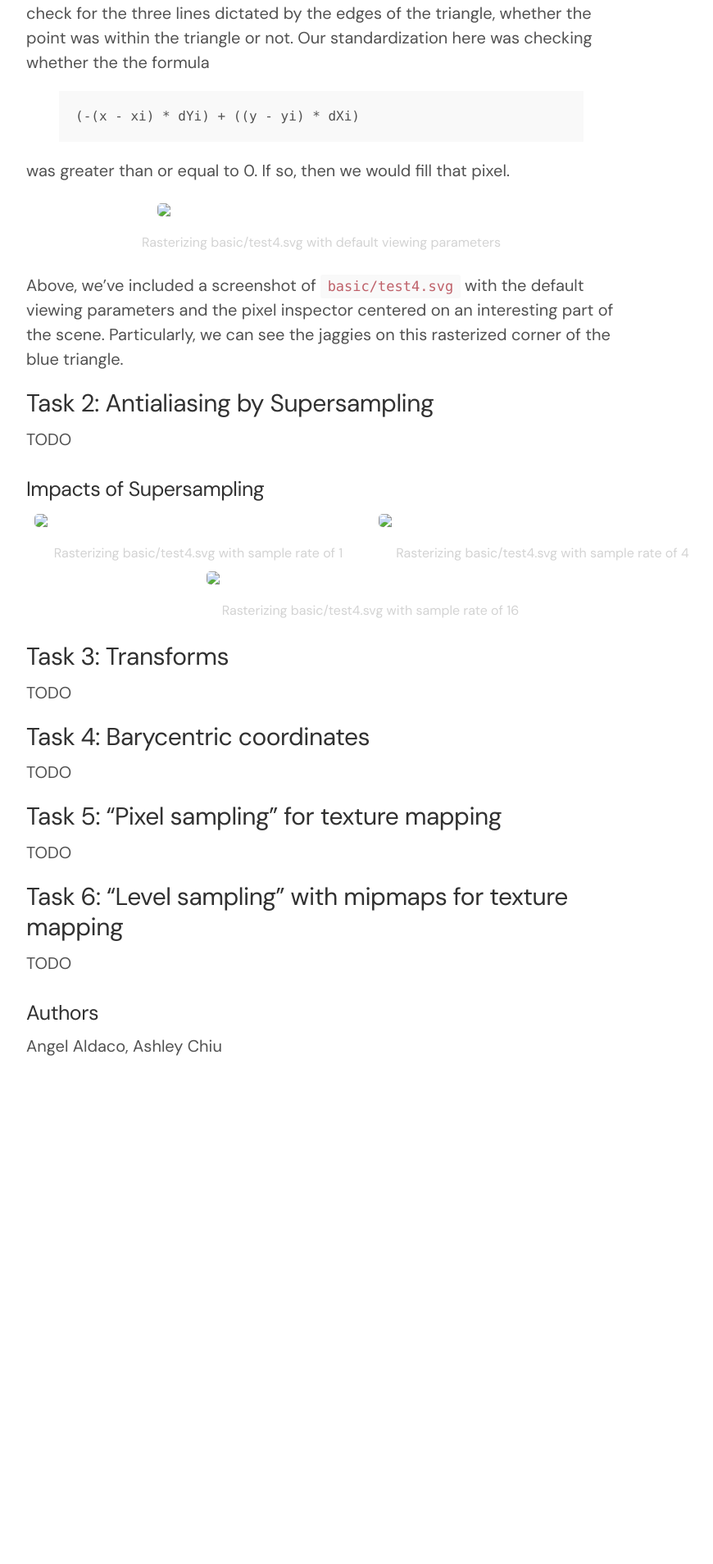
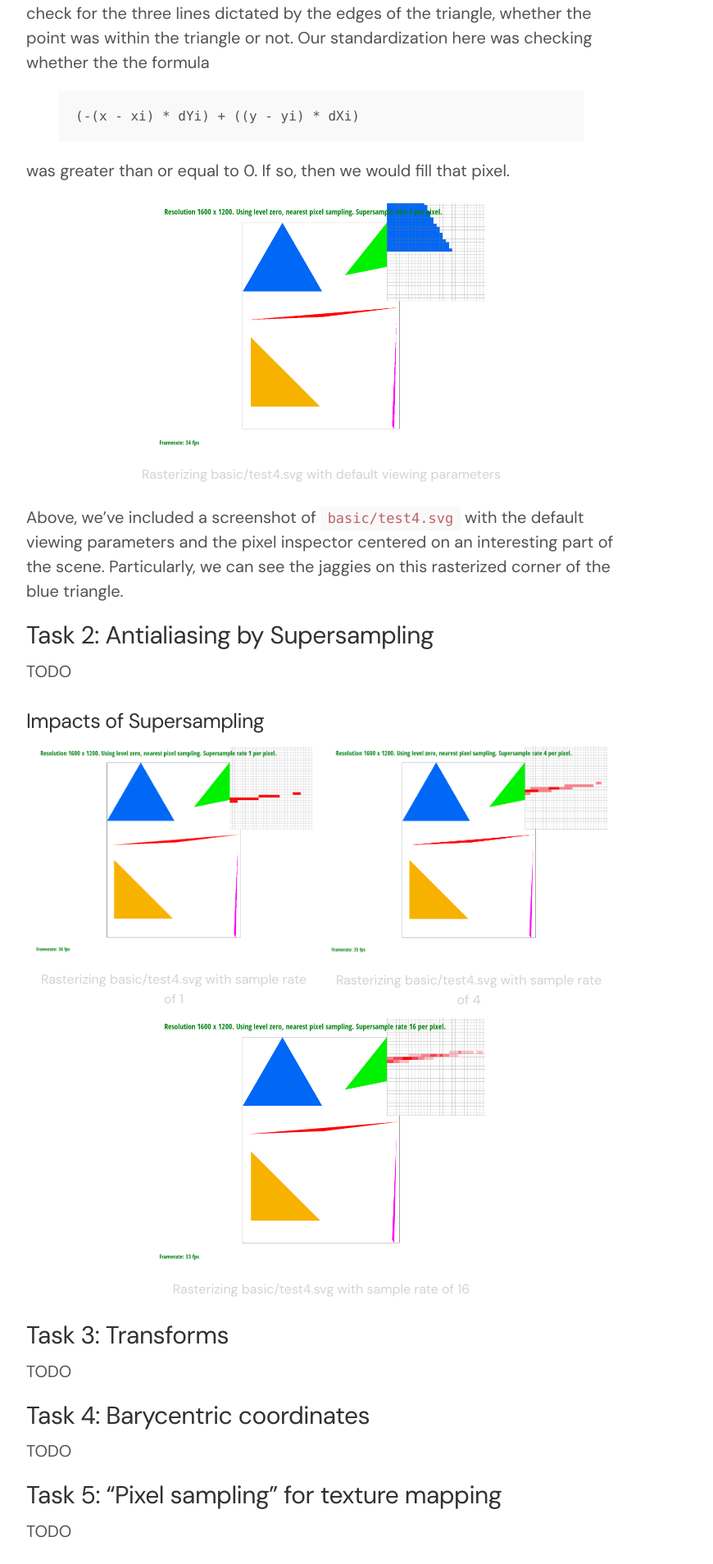
Before and after one commit to cal-cs184-student/hw-webpages-sp24-ashmchiu, a Jekyll site: the page built from hw1.md, in a window 1280 px wide. Shown: the part 1380-3288 px from the top of the page at 82% size, without its empty margins (248-1118 px from the left). Built offline with Jekyll 4.4.1, drawn with Linux system fonts in a browser that asks for light colours; before the commit the page ends 2751 px from its top, so only the background shows below that.

Commit message:
update pathing for images again

```diff
--- a/hw1.md
+++ b/hw1.md
@@ -31,7 +31,7 @@ was greater than or equal to 0. If so, then we would fill that pixel.
   <table style="width:100%">
     <tr>
       <td align="center">
-        <img src="assets/hw1/task1.png" width="400px"/>
+        <img src="../assets/hw1/task1.png" width="400px"/>
         <figcaption>Rasterizing basic/test4.svg with default viewing parameters</figcaption>
       </td>
     </tr>
@@ -48,17 +48,17 @@ TODO
   <table style="width:100%">
     <tr>
       <td align="center">
-        <img src="assets/hw1/task2_1.png" width="400px"/>
+        <img src="../assets/hw1/task2_1.png" width="400px"/>
         <figcaption>Rasterizing basic/test4.svg with sample rate of 1</figcaption>
       </td>
       <td align="center">
-        <img src="assets/hw1/task2_2.png" width="400px"/>
+        <img src="../assets/hw1/task2_2.png" width="400px"/>
         <figcaption>Rasterizing basic/test4.svg with sample rate of 4</figcaption>
       </td>
     </tr>
     <tr>
       <td colspan="2" align="center">
-        <img src="assets/hw1/task2_3.png" width="400px"/>
+        <img src="../assets/hw1/task2_3.png" width="400px"/>
         <figcaption>Rasterizing basic/test4.svg with sample rate of 16</figcaption>
       </td>
     </tr>
```
